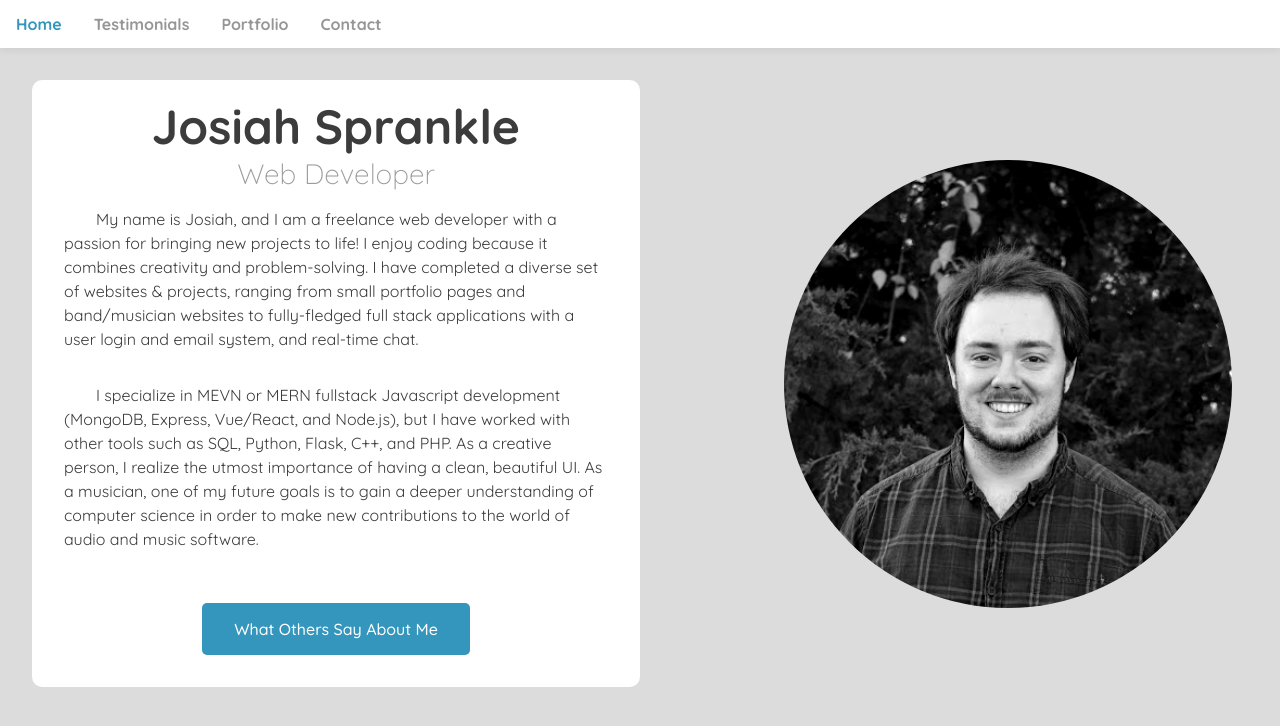
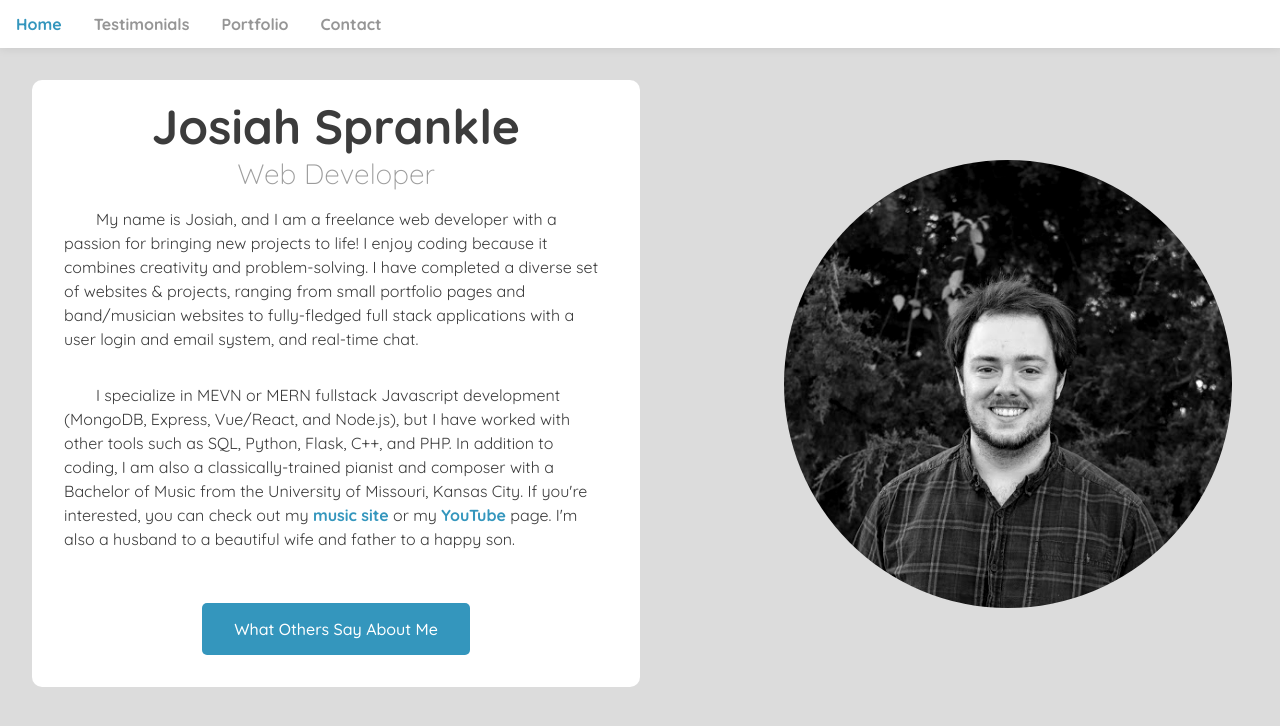
Before and after one commit to jspranklemusic/PortfolioSite, a React (Create React App) app: page / in a window 1280 px wide. Shown: the top 726 px of the page. Built offline with nearby package versions, Linux system fonts and the light colour scheme.

Commit message:
style changes

```diff
--- a/src/components/views/Home.js
+++ b/src/components/views/Home.js
@@ -16,6 +16,8 @@ const Div = styled.div`
     .image-wrapper{
             width:35vw;
             height:35vw;
+            max-height:450px;
+            max-width:450px;
             border-radius:50%;
             overflow:hidden;
             display:flex;
@@ -25,8 +27,8 @@ const Div = styled.div`
         }
 
         img{
-            width:200%;
-            height:200%;
+            width:170%;
+            height:170%;
             margin-top:25%;
             object-fit:cover;
             filter:grayscale(100%) contrast(1.2);
@@ -119,7 +121,7 @@ const Home = props=>{
                  My name is Josiah, and I am a freelance web developer with a passion for bringing new projects to life! I enjoy coding because it combines creativity and problem-solving. I have completed a diverse set of websites &amp; projects, ranging from small portfolio pages and band/musician websites to fully-fledged full stack applications with a user login and email system, and real-time chat.
                  </p>
                  <p>
-                 I specialize in MEVN or MERN fullstack Javascript development (MongoDB, Express, Vue/React, and Node.js), but I have worked with other tools such as SQL, Python, Flask, C++, and PHP. As a creative person, I realize the utmost importance of having a clean, beautiful UI. As a musician, one of my future goals is to gain a deeper understanding of computer science in order to make new contributions to the world of audio and music software.
+                 I specialize in MEVN or MERN fullstack Javascript development (MongoDB, Express, Vue/React, and Node.js), but I have worked with other tools such as SQL, Python, Flask, C++, and PHP. In addition to coding, I am also a classically-trained pianist and composer with a Bachelor of Music from the University of Missouri, Kansas City. If you're interested, you can check out my <a href="https://josiahspranklemusic.com/app/">music site</a> or my <a href="https://www.youtube.com/user/Kopaka0111/videos">YouTube</a> page. I'm also a husband to a beautiful wife and father to a happy son.
                  </p>
                  <br/>
                  <Button onClick={goToPage}>What Others Say About Me</Button>
```
